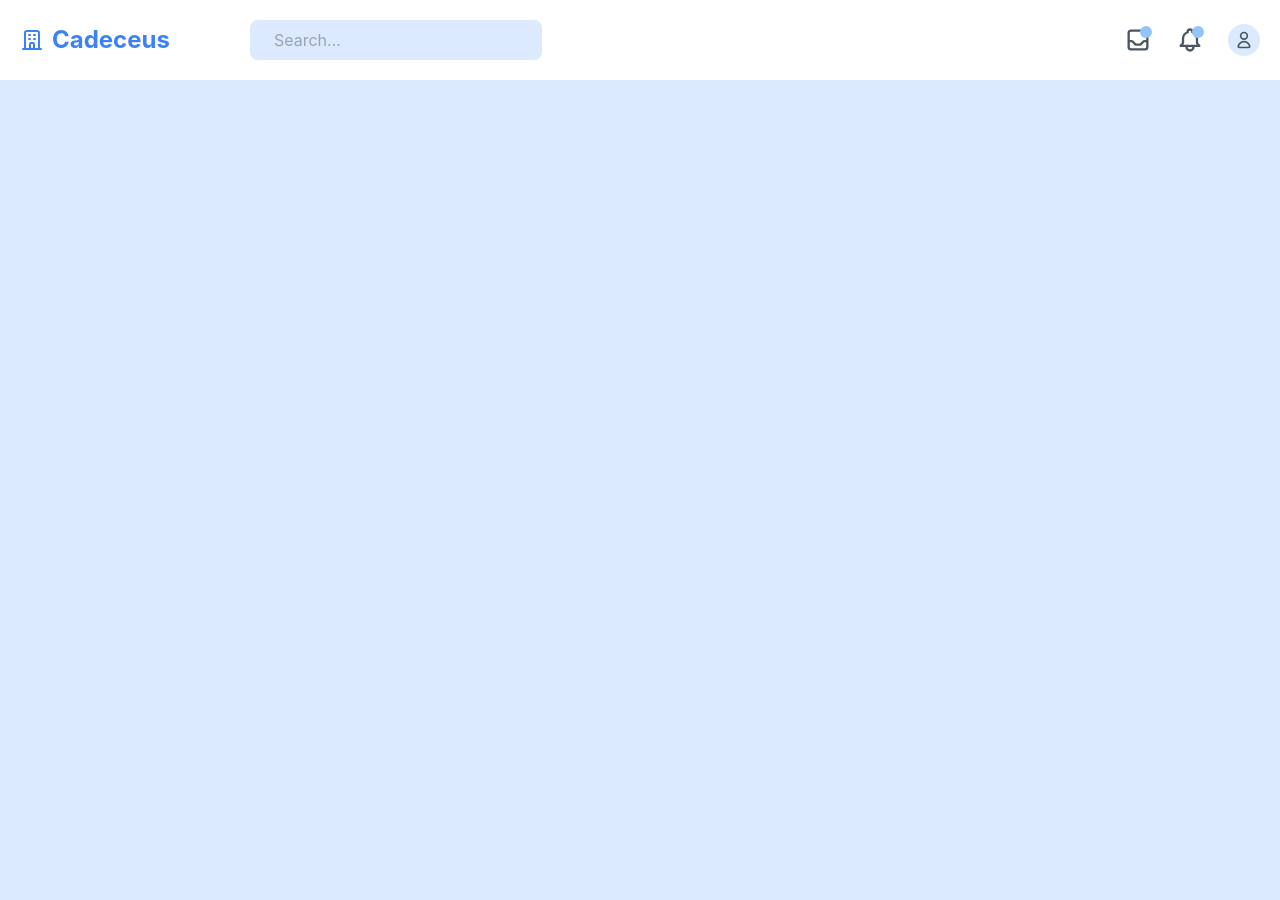
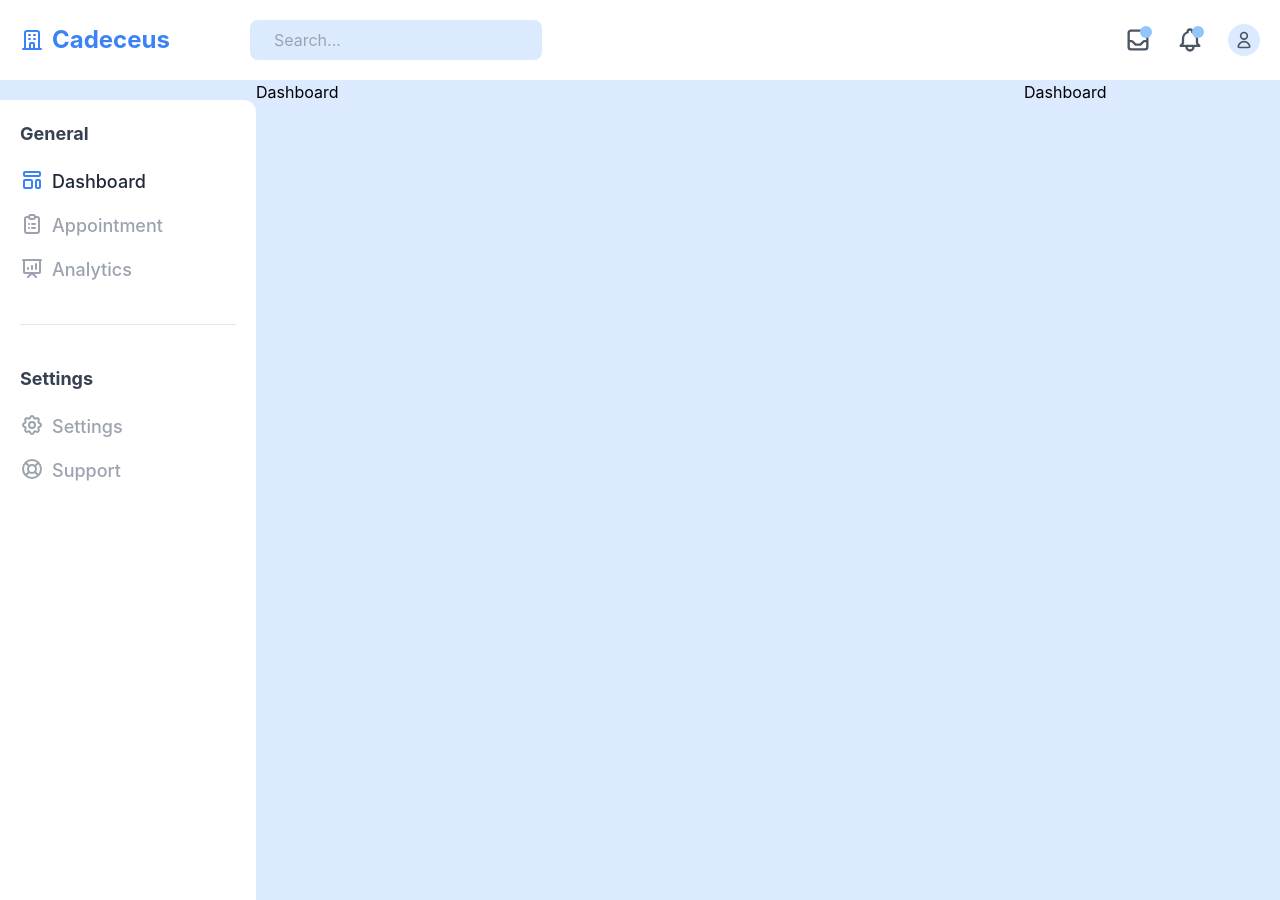
Before and after one commit to karthikeyanrathore/caduceus-client, a Next.js app in the folder client/: page / in a window 1280 px wide. Before the commit the page ends 800 px from the top, so only its background shows below. Built offline with nearby package versions, Linux system fonts and the light colour scheme.

Commit message:
add side-navbar

```diff
--- /dev/null
+++ b/client/src/components/Container.js
@@ -0,0 +1,21 @@
+import { useState } from 'react';
+import SideNavbar from './SideNavbar';
+import Dashboard from './Dashboard';
+
+const Container = () => {
+	return (
+		<div className="grid grid-cols-5 h-full">
+			<div className="">
+				<SideNavbar />
+			</div>
+			<div className="col-span-3">
+				<Dashboard />
+			</div>
+			<div>
+				<Dashboard />
+			</div>
+		</div>
+	);
+};
+
+export default Container;
--- /dev/null
+++ b/client/src/components/Dashboard.js
@@ -0,0 +1,8 @@
+import { useState } from 'react';
+import SideNavbar from './SideNavbar';
+
+const Dashboard = () => {
+	return <div className="">Dashboard</div>;
+};
+
+export default Dashboard;
--- /dev/null
+++ b/client/src/components/SideNavbar.js
@@ -0,0 +1,109 @@
+import { useState } from 'react';
+
+const SideNavbar = () => {
+	return (
+		<div className="bg-white h-full mt-5 rounded-tr-xl">
+			<div className="p-5 text-lg text-gray-400 font-medium">
+				<div className="text-lg font-bold text-gray-700">General</div>
+				<div className="flex flex-col mt-5 gap-4">
+					<div className="flex">
+						<svg
+							xmlns="http://www.w3.org/2000/svg"
+							className="h-6 w-6 text-blue-500"
+							fill="none"
+							viewBox="0 0 24 24"
+							stroke="currentColor"
+							strokeWidth={2}
+						>
+							<path
+								strokeLinecap="round"
+								strokeLinejoin="round"
+								d="M4 5a1 1 0 011-1h14a1 1 0 011 1v2a1 1 0 01-1 1H5a1 1 0 01-1-1V5zM4 13a1 1 0 011-1h6a1 1 0 011 1v6a1 1 0 01-1 1H5a1 1 0 01-1-1v-6zM16 13a1 1 0 011-1h2a1 1 0 011 1v6a1 1 0 01-1 1h-2a1 1 0 01-1-1v-6z"
+							/>
+						</svg>
+						<div className="ml-2 text-gray-800">Dashboard</div>
+					</div>
+					<div className="flex">
+						<svg
+							xmlns="http://www.w3.org/2000/svg"
+							className="h-6 w-6"
+							fill="none"
+							viewBox="0 0 24 24"
+							stroke="currentColor"
+							strokeWidth={2}
+						>
+							<path
+								strokeLinecap="round"
+								strokeLinejoin="round"
+								d="M9 5H7a2 2 0 00-2 2v12a2 2 0 002 2h10a2 2 0 002-2V7a2 2 0 00-2-2h-2M9 5a2 2 0 002 2h2a2 2 0 002-2M9 5a2 2 0 012-2h2a2 2 0 012 2m-3 7h3m-3 4h3m-6-4h.01M9 16h.01"
+							/>
+						</svg>
+						<div className="ml-2">Appointment</div>
+					</div>
+					<div className="flex">
+						<svg
+							xmlns="http://www.w3.org/2000/svg"
+							className="h-6 w-6"
+							fill="none"
+							viewBox="0 0 24 24"
+							stroke="currentColor"
+							strokeWidth={2}
+						>
+							<path
+								strokeLinecap="round"
+								strokeLinejoin="round"
+								d="M8 13v-1m4 1v-3m4 3V8M8 21l4-4 4 4M3 4h18M4 4h16v12a1 1 0 01-1 1H5a1 1 0 01-1-1V4z"
+							/>
+						</svg>
+						<div className="ml-2">Analytics</div>
+					</div>
+				</div>
+				<hr className="my-10" />
+				<div className="text-lg font-bold text-gray-700">Settings</div>
+				<div className="flex flex-col mt-5 gap-4">
+					<div className="flex">
+						<svg
+							xmlns="http://www.w3.org/2000/svg"
+							className="h-6 w-6"
+							fill="none"
+							viewBox="0 0 24 24"
+							stroke="currentColor"
+							strokeWidth={2}
+						>
+							<path
+								strokeLinecap="round"
+								strokeLinejoin="round"
+								d="M10.325 4.317c.426-1.756 2.924-1.756 3.35 0a1.724 1.724 0 002.573 1.066c1.543-.94 3.31.826 2.37 2.37a1.724 1.724 0 001.065 2.572c1.756.426 1.756 2.924 0 3.35a1.724 1.724 0 00-1.066 2.573c.94 1.543-.826 3.31-2.37 2.37a1.724 1.724 0 00-2.572 1.065c-.426 1.756-2.924 1.756-3.35 0a1.724 1.724 0 00-2.573-1.066c-1.543.94-3.31-.826-2.37-2.37a1.724 1.724 0 00-1.065-2.572c-1.756-.426-1.756-2.924 0-3.35a1.724 1.724 0 001.066-2.573c-.94-1.543.826-3.31 2.37-2.37.996.608 2.296.07 2.572-1.065z"
+							/>
+							<path
+								strokeLinecap="round"
+								strokeLinejoin="round"
+								d="M15 12a3 3 0 11-6 0 3 3 0 016 0z"
+							/>
+						</svg>
+						<div className="ml-2">Settings</div>
+					</div>
+					<div className="flex">
+						<svg
+							xmlns="http://www.w3.org/2000/svg"
+							className="h-6 w-6"
+							fill="none"
+							viewBox="0 0 24 24"
+							stroke="currentColor"
+							strokeWidth={2}
+						>
+							<path
+								strokeLinecap="round"
+								strokeLinejoin="round"
+								d="M18.364 5.636l-3.536 3.536m0 5.656l3.536 3.536M9.172 9.172L5.636 5.636m3.536 9.192l-3.536 3.536M21 12a9 9 0 11-18 0 9 9 0 0118 0zm-5 0a4 4 0 11-8 0 4 4 0 018 0z"
+							/>
+						</svg>
+						<div className="ml-2">Support</div>
+					</div>
+				</div>
+			</div>
+		</div>
+	);
+};
+
+export default SideNavbar;
--- a/client/src/pages/index.js
+++ b/client/src/pages/index.js
@@ -1,9 +1,11 @@
 import Navbar from '../components/Navbar';
+import Container from '../components/Container';
 
 const Home = () => {
 	return (
-		<div className="">
+		<div className="h-screen">
 			<Navbar />
+			<Container />
 		</div>
 	);
 };
```
